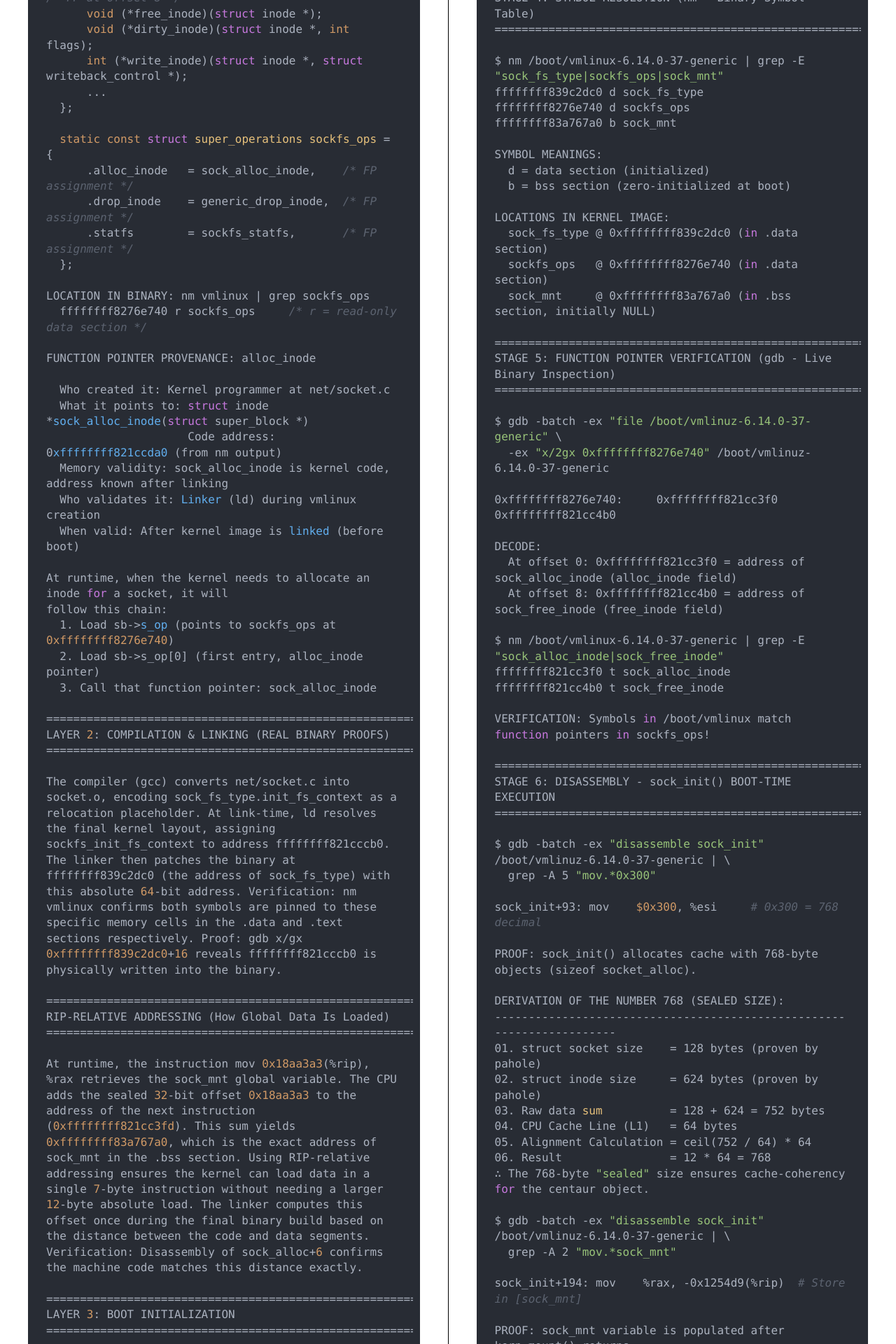
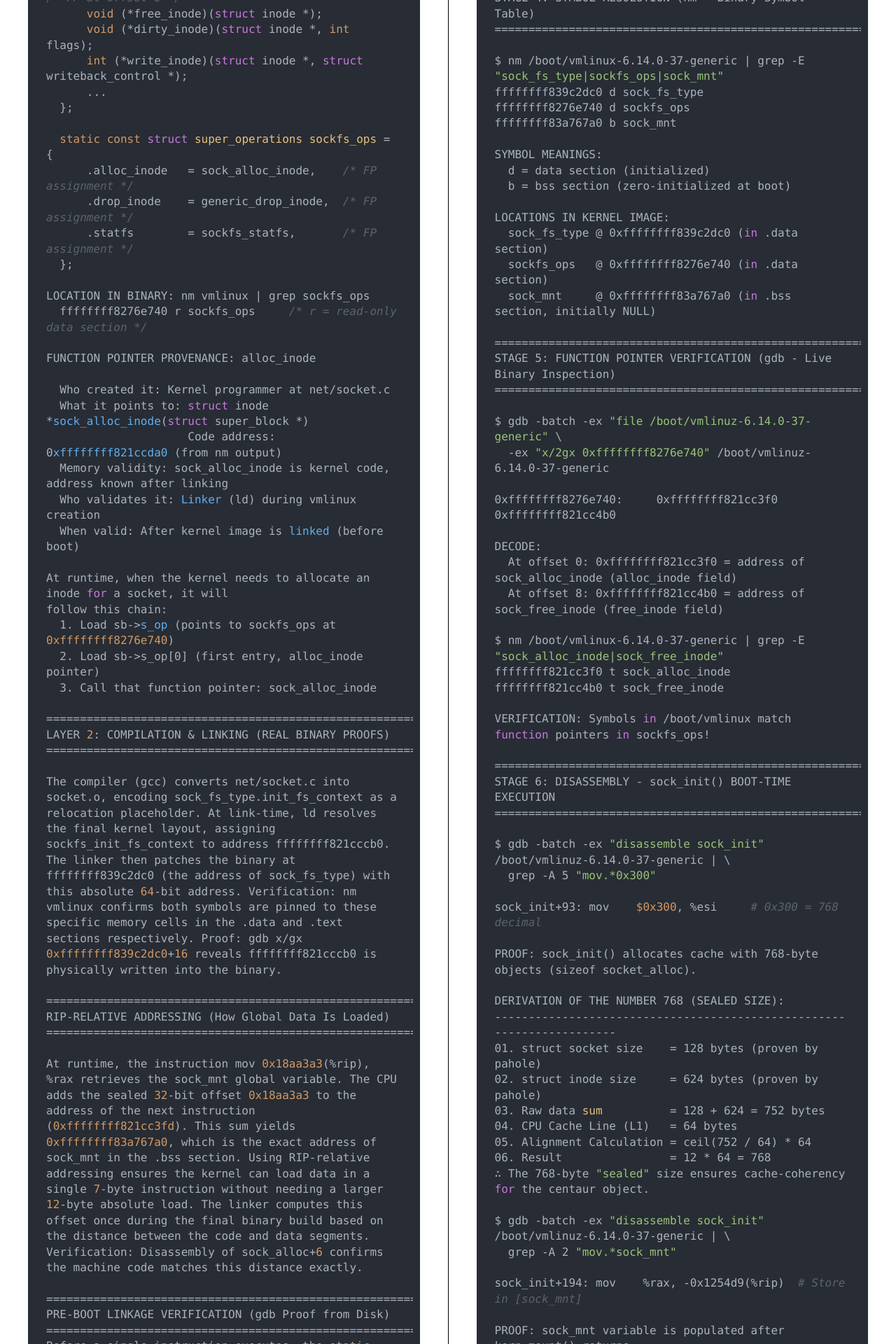
Before and after one commit to raikrahul/socket-trace-investigation, a Jekyll site: the page socket_book.html, which Jekyll copies as it is, in a window 1280 px wide. Shown: the part 3080-5000 px from the top of the page at 70% size. Built offline with Jekyll 4.4.1, drawn with Linux system fonts in a browser that asks for light colours; nearby versions of some CDN libraries; part of the change alters nothing that is shown; some of the changed text lies outside the part shown.

Commit message:
Add Pre-Boot Linkage Verification block

```diff
--- a/socket_book.html
+++ b/socket_book.html
@@ -226,6 +226,24 @@ RIP-RELATIVE ADDRESSING (How Global Data Is Loaded)
 ======================================================================
 
 At runtime, the instruction mov 0x18aa3a3(%rip), %rax retrieves the sock_mnt global variable. The CPU adds the sealed 32-bit offset 0x18aa3a3 to the address of the next instruction (0xffffffff821cc3fd). This sum yields 0xffffffff83a767a0, which is the exact address of sock_mnt in the .bss section. Using RIP-relative addressing ensures the kernel can load data in a single 7-byte instruction without needing a larger 12-byte absolute load. The linker computes this offset once during the final binary build based on the distance between the code and data segments. Verification: Disassembly of sock_alloc+6 confirms the machine code matches this distance exactly.
+
+======================================================================
+PRE-BOOT LINKAGE VERIFICATION (gdb Proof from Disk)
+======================================================================
+Before a single instruction executes, the static binary "vmlinux" already contains the wired connections. We verify this by inspecting the file on disk, which proves the Compiler and Linker did their job.
+
+$ gdb -batch -ex "file vmlinux" \
+  -ex "print 'sock_fs_type'.init_fs_context" \
+  -ex "print 'sockfs_ops'.alloc_inode"
+
+OUTPUT:
+$1 = (int (*)(struct fs_context *)) 0xffffffff821cccb0 <sockfs_init_fs_context>
+$2 = (struct inode *(*)(struct super_block *)) 0xffffffff821ccda0 <sock_alloc_inode>
+
+CERTIFICATION:
+01. 'sock_fs_type' (Filesystem Class) is physically hardwired to 'sockfs_init_fs_context' at offset 16.
+02. 'sockfs_ops' (VTable) is physically hardwired to 'sock_alloc_inode' at offset 0.
+∴ The logic path is sealed in silicon (disk) before power is applied.
 
 ======================================================================
 LAYER 3: BOOT INITIALIZATION
```
